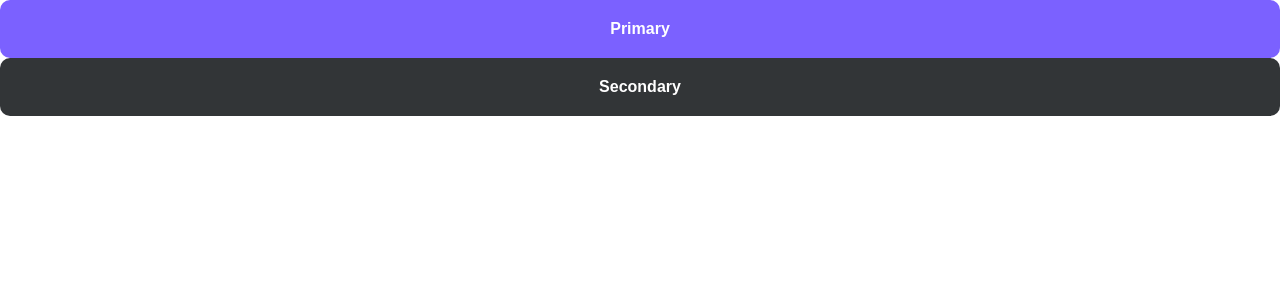
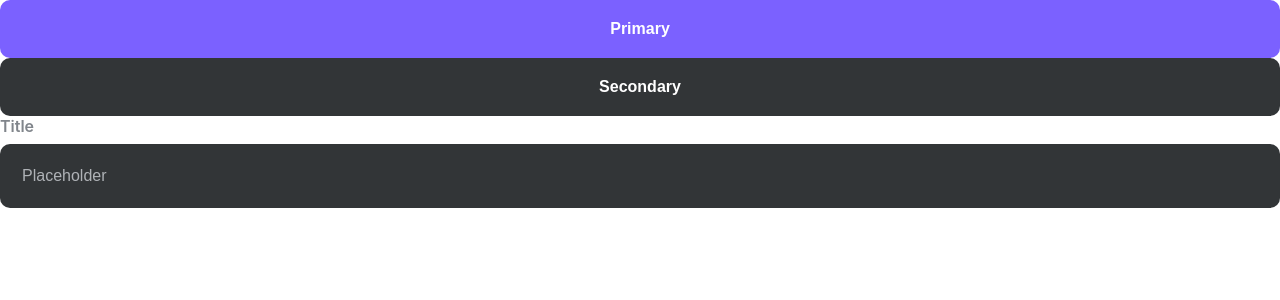
Before and after one commit to Kristischik/films-library, a React (Create React App) app: page / in a window 1280 px wide. Shown: the top 300 px of the page. Built offline with nearby package versions, Linux system fonts and the light colour scheme.

Commit message:
[step2] added Input

```diff
--- a/src/App.tsx
+++ b/src/App.tsx
@@ -1,12 +1,14 @@
 import React from 'react';
 import Button from "./components/Button";
 import {ButtonTypes} from "./components/Button/Button";
+import Input from "./components/Input";
 
 
 const App = () => {
   return (
     <div><Button type={ButtonTypes.Primary} title={"Primary"} onClick={() => {}}/>
       <Button type={ButtonTypes.Secondary} title={"Secondary"} onClick={() => {}}/>
+      <Input title={"Title"} placeholder={'Placeholder'} onChange={() => {}} value={""}/>
      </div>
   );
 }
--- /dev/null
+++ b/src/components/Input/Input.module.scss
@@ -0,0 +1,65 @@
+@import "src/styles/colors";
+
+.container {
+  flex: 1;
+  display: flex;
+  flex-direction: column;
+}
+
+.input {
+  padding: 18px 20px;
+  background-color: $graphite;
+  border: 2px solid transparent;
+  outline: 0;
+  font-family: "Exo 2", sans-serif;
+  font-weight: 500;
+  font-size: 16px;
+  line-height: 24px;
+  color: $secondary;
+  border-radius: 10px;
+  resize: none;
+  &:hover,
+  &:focus {
+    border-color: $primary;
+    color: $white;
+  }
+  &:active {
+    border: 2px solid transparent;
+  }
+  &::placeholder {
+    color: $light;
+  }
+}
+
+.disabled {
+  pointer-events: none;
+  color: $light;
+  background-color: $secondary;
+}
+
+.title {
+  font-weight: 600;
+  font-size: 16px;
+  line-height: 20px;
+  color: $secondary;
+  margin-bottom: 8px;
+}
+.errorText {
+  color: $error;
+  font-weight: 500;
+  font-size: 16px;
+  line-height: 24px;
+  margin-top: 4px;
+}
+
+.errorInput {
+  border-color: $error;
+  background-color: $graphite;
+  color: $secondary;
+}
+
+.darkContainer {
+  .title {
+    color: $white;
+  }
+}
--- /dev/null
+++ b/src/components/Input/Input.tsx
@@ -0,0 +1,61 @@
+import React, { ChangeEvent, KeyboardEvent, FC } from "react";
+import classNames from "classnames";
+
+// import {useThemeContext} from "src/context/Theme";
+// import {Theme} from "src/@types";
+
+import styles from "./Input.module.scss";
+
+type InputProps = {
+  title: string;
+  placeholder: string;
+  onChange: (value: string) => void;
+  value: string;
+  disabled?: boolean;
+  errorText?: string;
+  className?: string;
+  onKeyDown?: (event: KeyboardEvent<HTMLInputElement | HTMLTextAreaElement>) => void;
+};
+
+const Input: FC<InputProps> = ({
+                                 title,
+                                 errorText,
+                                 placeholder,
+                                 onChange,
+                                 disabled,
+                                 value,
+                                 onKeyDown
+                               }) => {
+
+  // const { themeValue } = useThemeContext();
+  const onInputChange = (
+    event: ChangeEvent<HTMLInputElement>
+  ) => {
+    onChange(event.target.value);
+  };
+
+  const inputProps = {
+    onChange: onInputChange,
+    value,
+    placeholder,
+    className: classNames(styles.input, {
+      [styles.disabled]: disabled,
+      [styles.errorInput]: errorText,
+    }),
+    onKeyDown
+  };
+
+  return (
+    <div  className={classNames(styles.container,
+    //   {
+    //   [styles.darkContainer]: themeValue === Theme.Dark,
+    // }
+    )}>
+      <div className={styles.title}>{title}</div>
+      <input {...inputProps} />
+      {errorText && <div className={styles.errorText}>{errorText}</div>}
+    </div>
+  );
+};
+
+export default Input;
--- /dev/null
+++ b/src/components/Input/index.ts
@@ -0,0 +1 @@
+export { default } from "./Input";
```
